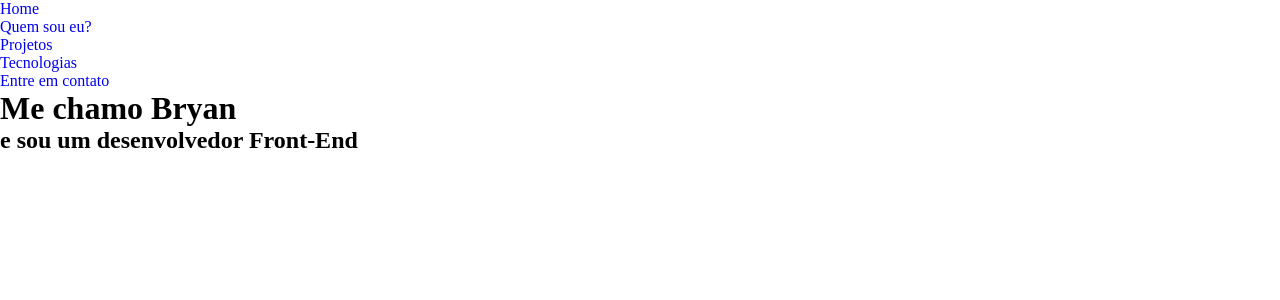
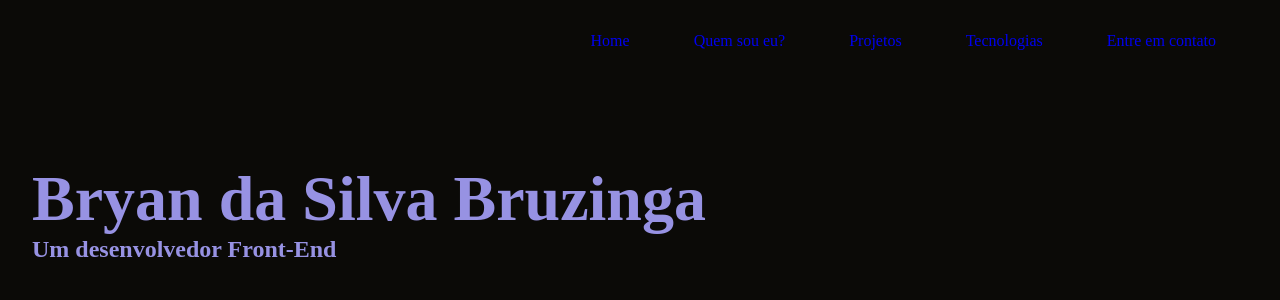
Before and after one commit to bryanbruzinga/Portfolio, a Next.js app: page / in a window 1280 px wide. Shown: the top 300 px of the page. Built offline with nearby package versions, Linux system fonts and the light colour scheme.

Commit message:
estilos iniciais Home

```diff
--- /dev/null
+++ b/components/Footer.js
@@ -0,0 +1,7 @@
+import React from "react";
+
+const Footer = () => {
+  return <div>Footer</div>;
+};
+
+export default Footer;
--- a/components/Header.js
+++ b/components/Header.js
@@ -1,20 +1,19 @@
 import Link from "next/link";
-import React from "react";
+import styles from "./Header.module.css";
 
 const Header = () => {
   return (
-    <div>
-      <div>
-        <nav>
+    <div className={styles.header}>
+      <nav className={styles.navHeader}>
         <ul>
           <li>
-              <Link href="/Projetos">Home</Link>
+            <Link href="/">Home</Link>
           </li>
           <li>
             <Link href="/">Quem sou eu?</Link>
           </li>
           <li>
-              <Link href="/">Projetos</Link>
+            <Link href="/projetos">Projetos</Link>
           </li>
           <li>
             <Link href="/">Tecnologias</Link>
@@ -24,6 +23,9 @@ const Header = () => {
           </li>
         </ul>
       </nav>
+      <div className={styles.titleGroup}>
+        <h1 className={styles.title}>Bryan da Silva Bruzinga</h1>
+        <h2 className={styles.subtitle}>Um desenvolvedor Front-End</h2>
       </div>
     </div>
   );
--- /dev/null
+++ b/components/Header.module.css
@@ -0,0 +1,28 @@
+.header {
+    width: 100%;
+    height: 100vh;
+}
+
+.navHeader ul {
+    display: flex;
+    justify-content: flex-end;
+    align-items: center;
+}
+
+.navHeader ul li a {
+    padding: 1rem;
+    margin: 1rem;
+}
+.titleGroup {
+    margin-top: 7rem;
+}
+.title {
+    font-size: 4rem;
+}
+.subtitle {
+    font-size: 1.5rem;
+}
+.title,
+.subtitle {
+    color: var(--color2);
+}
--- a/pages/Projetos.js
+++ b/pages/Projetos.js
@@ -1,7 +1,7 @@
 import React from "react";
 
-const Projetos = () => {
+const projetos = () => {
   return <div>Projetos</div>;
 };
 
-export default Projetos;
+export default projetos;
--- a/pages/index.js
+++ b/pages/index.js
@@ -1,12 +1,12 @@
-import Head from "next/head";
+import Footer from "../components/Footer";
 import Header from "../components/Header";
+import styles from "../styles/Home.module.css";
 
 export default function Home() {
   return (
-    <div>
+    <div className={styles.container}>
       <Header />
-      <h1>Me chamo Bryan</h1>
-      <h2>e sou um desenvolvedor Front-End</h2>
+      <Footer />
     </div>
   );
 }
--- /dev/null
+++ b/styles/Home.module.css
@@ -0,0 +1,4 @@
+.container {
+    background: var(--color1);
+    padding: 2rem;
+}
```
Lines whose indentation alone changed are shown as unchanged.
